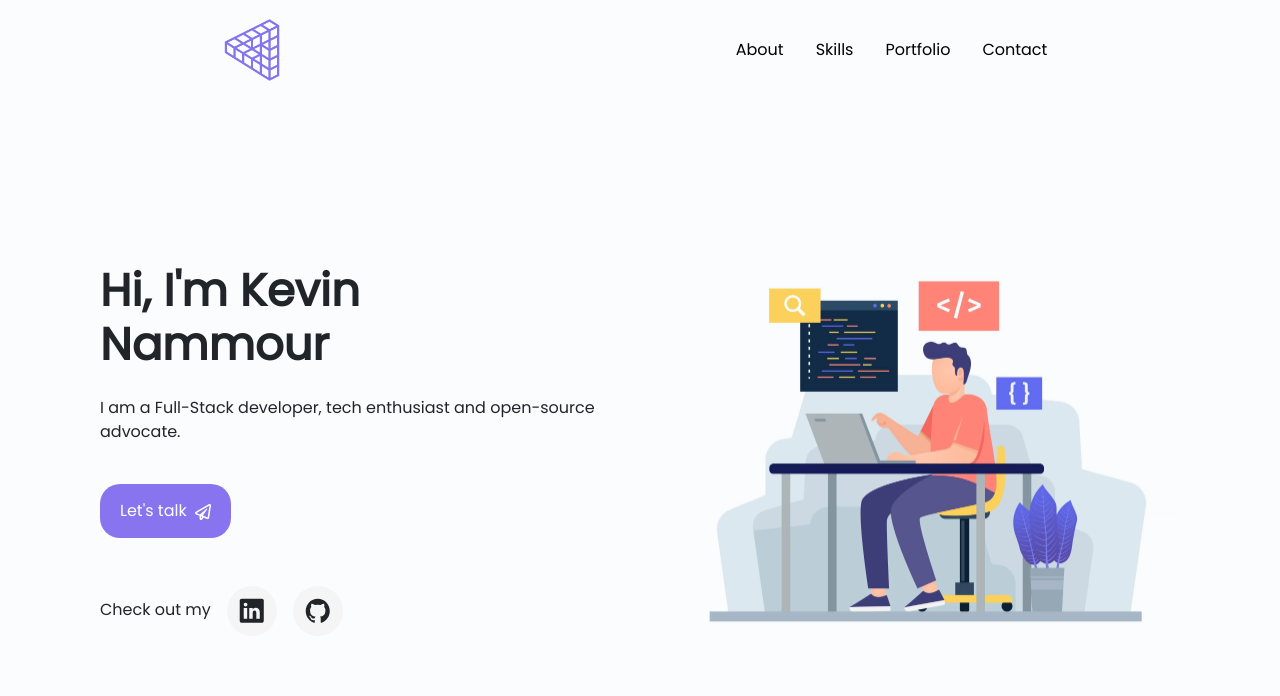
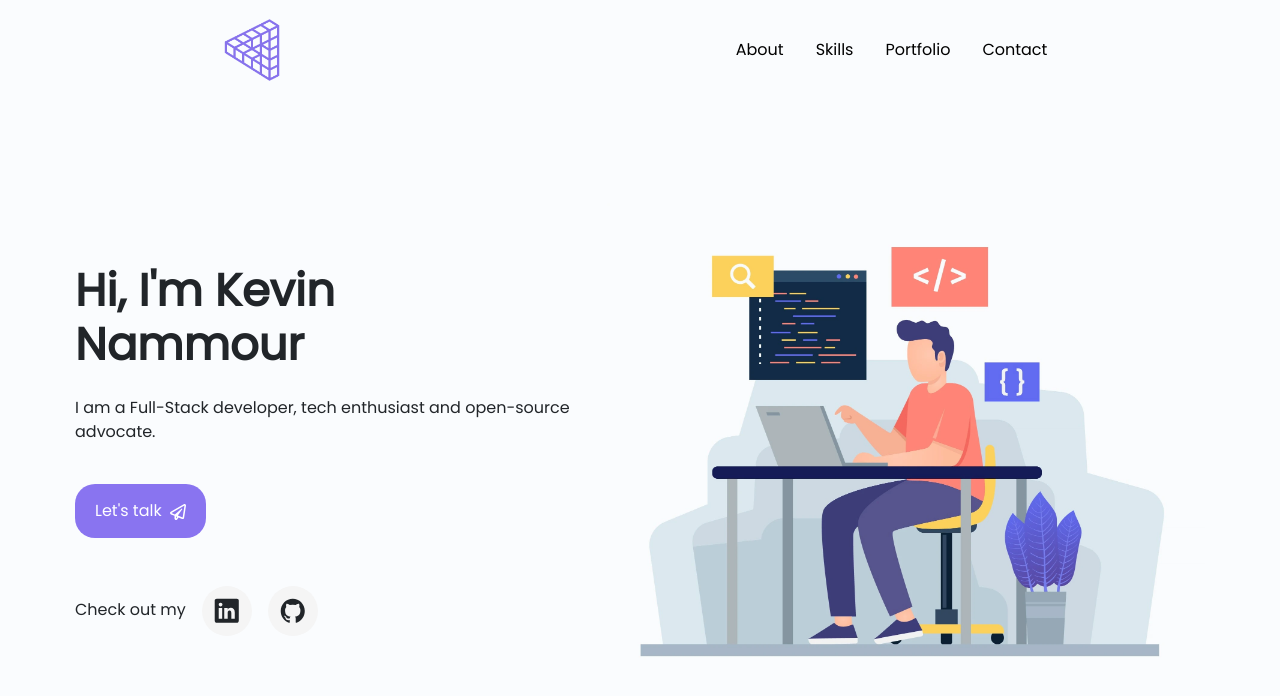
Before and after one commit to kevinnammour/kevedvoc, a React (Create React App) app: page / in a window 1280 px wide. Shown: the top 696 px of the page. Built offline with nearby package versions, Linux system fonts and the light colour scheme.

Commit message:
about-us done

```diff
--- a/src/components/about/About.jsx
+++ b/src/components/about/About.jsx
@@ -2,7 +2,7 @@ import React from "react";
 import "./about.scss";
 import image from "../../assets/image.webp";
 import { FaRegPaperPlane } from "react-icons/fa";
-import { IoLogoLinkedin, IoLogoGithub, IoLogoInstagram } from "react-icons/io5";
+import { IoLogoLinkedin, IoLogoGithub } from "react-icons/io5";
 
 const About = () => {
   return (
--- a/src/components/about/about.scss
+++ b/src/components/about/about.scss
@@ -86,7 +86,7 @@ $purple-shadow: #8974f0a8;
     }
 
     .image-wrapper {
-      width: 500px;
+      width: 600px;
       height: 500px;
     }
   }
```
